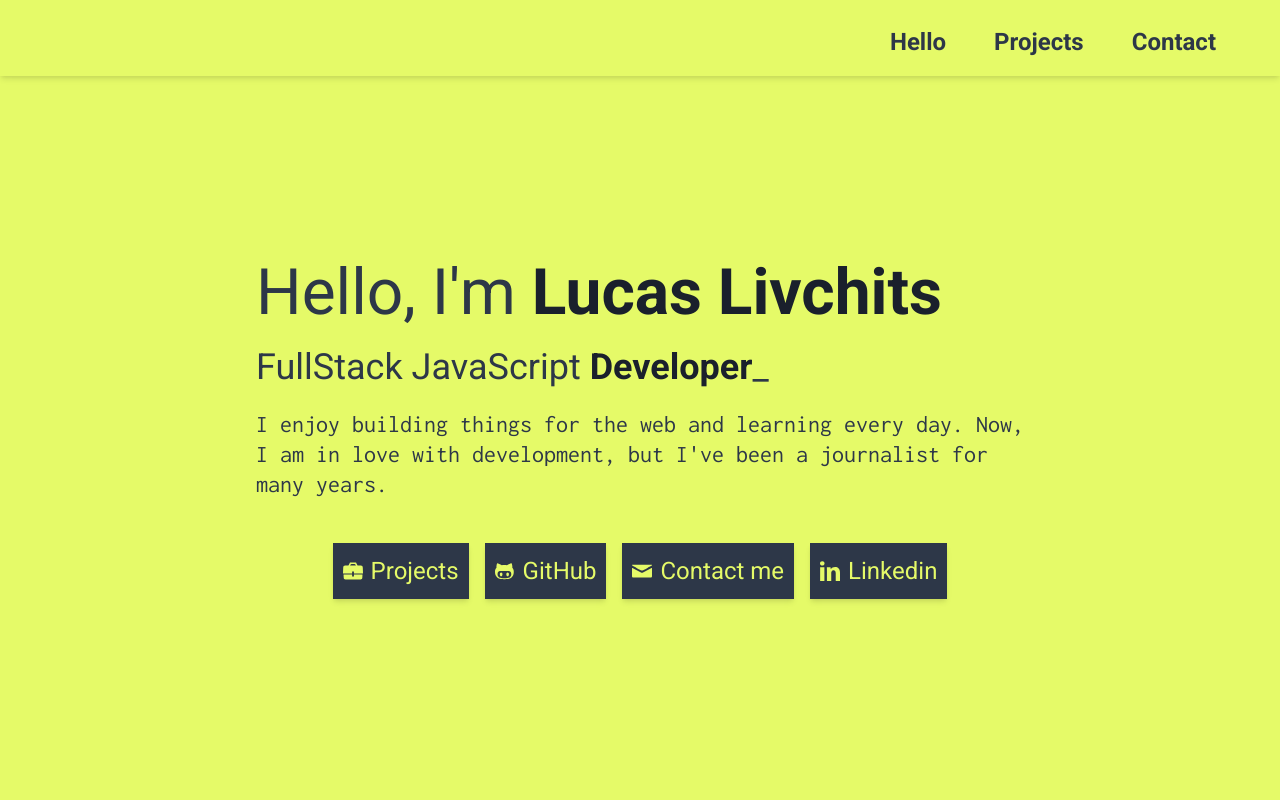
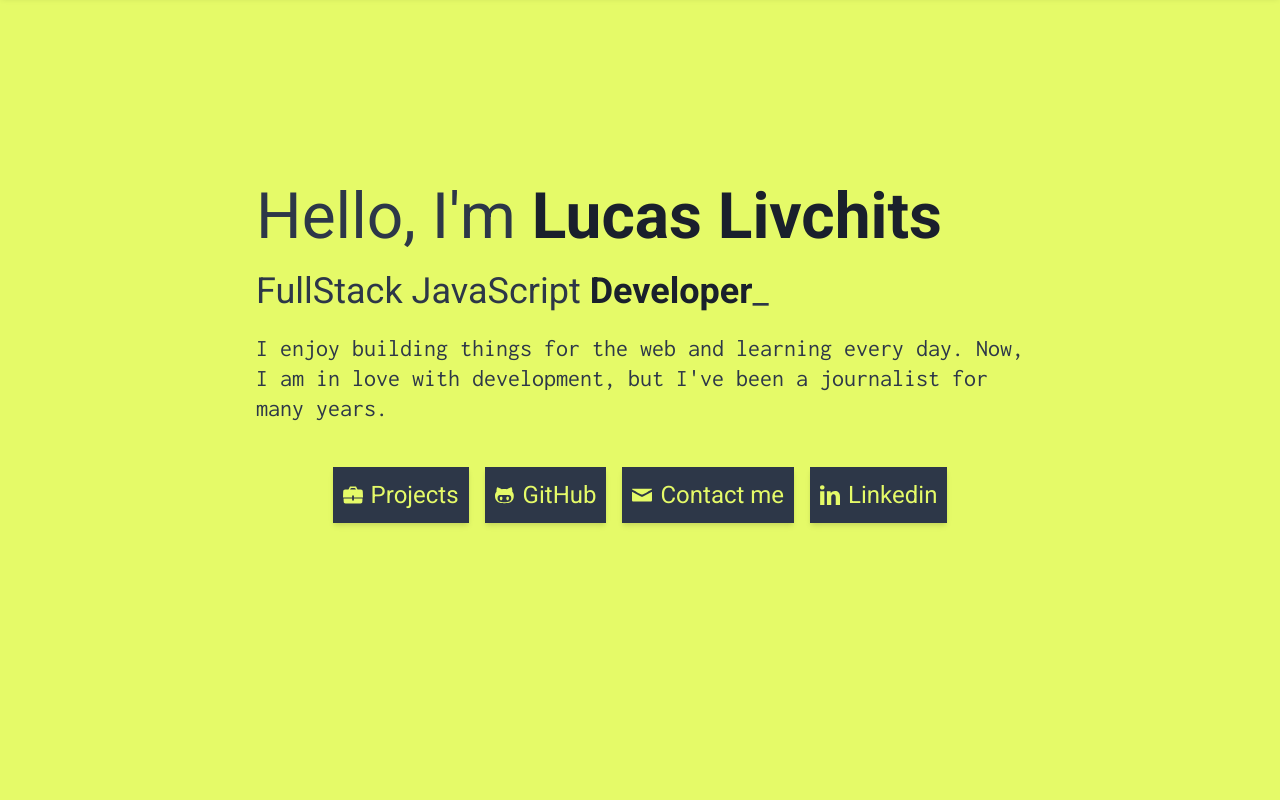
Before and after one commit to livchits/personal-page, a website built with Parcel: page src/index.html in a window 1280 px wide. Shown: the top 800 px of the page. Built offline with nearby package versions, Linux system fonts and the light colour scheme; what tailwindcss-animatecss, tailwindcss-animations, tailwindcss-typography would draw is missing.

Commit message:
Hides navbar on scroll

```diff
--- a/src/index.html
+++ b/src/index.html
@@ -25,7 +25,7 @@
 
   <body class="font-sans text-gray-800">
     <nav
-      class="bg-canary text-2xl font-semibold py-4 sticky top-0 z-10 shadow-md w-full transition-colors ease-in duration-300"
+      class="bg-canary text-2xl font-semibold py-4 sticky top-0 z-10 shadow-md w-full transition-colors ease-in duration-300 md:fixed md:-mt-20 md:transition-all"
     >
       <button
         id="menu-toggle"
```
